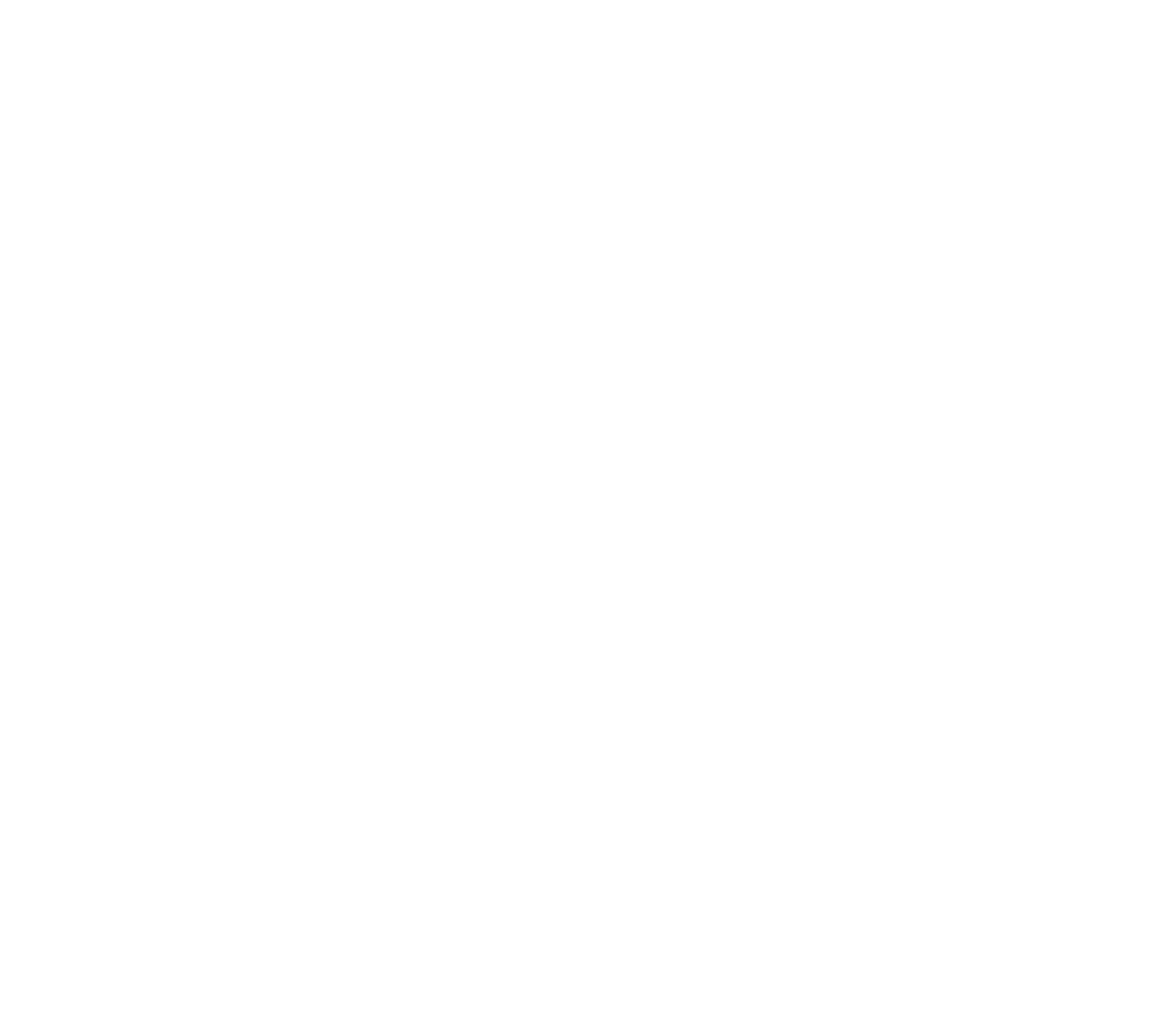
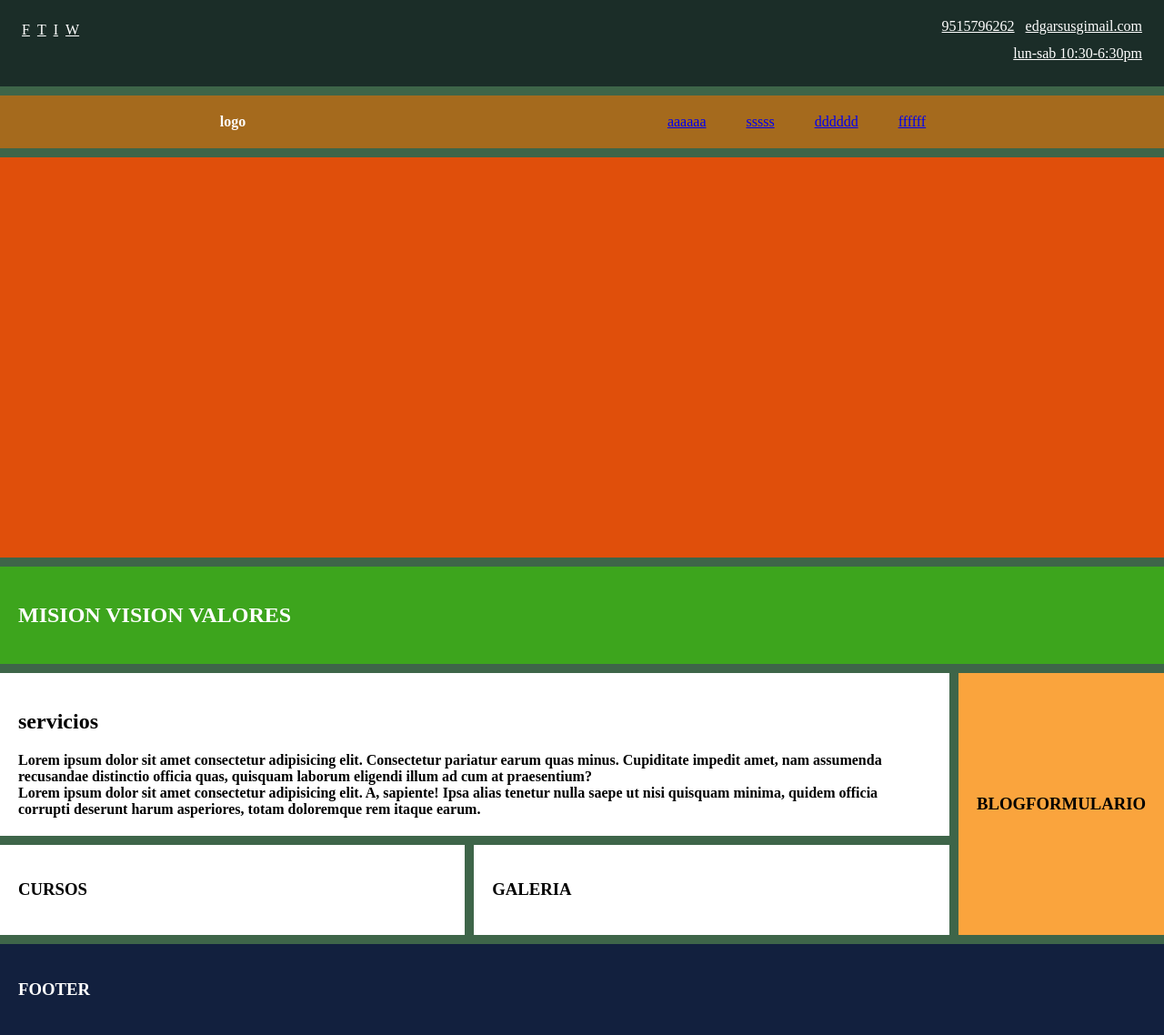
Before and after one commit to LuiSosa412/Pagina-Endemica, a plain HTML site: page endemica.html in a window 1280 px wide. Shown: the whole page at 91% size. Before the commit the page ends 800 px from the top, so only its background shows below. Drawn offline with Linux system fonts and the light colour scheme.

Commit message:
Realizo la estructura de la pagina

```diff
--- a/endemica.html
+++ b/endemica.html
@@ -4,9 +4,92 @@
     <meta charset="UTF-8">
     <meta http-equiv="X-UA-Compatible" content="IE=edge">
     <meta name="viewport" content="width=device-width, initial-scale=1.0">
+    <link rel="stylesheet" href="./styles.css">
     <title>Endemica</title>
 </head>
 <body>
 
+    <div class="contenedor">
+
+        <header class="header1">
+
+            <div class="redesycontacto">
+                <div class="redes">
+                    <a href="#"class=links1>F</a>
+                    <a href="#"class=links1>T</a>
+                    <a href="#"class=links1>I</a>
+                    <a href="#"class=links1>W</a>
+                </div>
+
+                <div class="contacto">
+                    <a href="#"class=links1>9515796262</a>
+                    <a href="#"class=links1>edgarsusgimail.com</a>
+                </div>
+
+            </div>
+
+
+                <div class="horario">
+                    <a href="#"class=links1>lun-sab 10:30-6:30pm</a>
+                </div>
+
+
+        </header>
+
+        <header class="header2">
+
+            <div class="logo">
+                <b>logo</b>
+
+            </div>
+
+            <div class="menu">
+                <a href="#"class=links2>aaaaaa</a>
+                <a href="#"class=links2>sssss</a>
+                <a href="#"class=links2>dddddd</a>
+                <a href="#"class=links2>ffffff</a>
+
+            </div>
+
+        </header>
+
+        <main class="portada">
+            <div class="img-portada">
+
+
+            </div>
+        </main>
+
+        <main class="nosotros">
+            <h2> MISION VISION VALORES</h2>
+        </main>
+
+        <main class="contenido">
+            <h2>servicios</h2>
+            <b>Lorem ipsum dolor sit amet consectetur adipisicing elit. Consectetur pariatur earum quas minus. Cupiditate impedit amet, nam assumenda recusandae distinctio officia quas, quisquam laborum eligendi illum ad cum at praesentium?</b>
+            <br>
+            <b>Lorem ipsum dolor sit amet consectetur adipisicing elit. A, sapiente! Ipsa alias tenetur nulla saepe ut nisi quisquam minima, quidem officia corrupti deserunt harum asperiores, totam doloremque rem itaque earum.
+            </b>
+        </main>
+
+        <aside class="sidebar">
+            <h3>BLOG</h3>
+        <h3>FORMULARIO</h3>
+        </aside>
+
+
+        <div class="widget-1">
+            <h3>CURSOS</h3>
+        </div>
+
+        <div class="widget-2">
+            <h3>GALERIA</h3>
+        </div>
+
+        <footer class="footer">
+            <h3>FOOTER</h3>
+        </footer>
+    </div>
+
 </body>
 </html>
--- a/styles.css
+++ b/styles.css
@@ -0,0 +1,217 @@
+  /* .contenedor{
+    width: 0;
+    height: 0;
+} */
+
+body{
+    margin: 0px;
+    padding: 0px;
+}
+
+
+body{
+    background: #3e6549;
+}
+
+
+
+.contenedor{
+    width: 100%; /*ancho de __*/
+    max-width: 1400px;  /*ancho maximo */
+    margin: 0px auto 0px auto;   /*el auto es para centar la pagina*/
+    display: grid;
+    grid-gap: 10px;  gap /*son los espaciados entre contenidos, solo aplica para partes internas*/
+    grid-template-columns: repeat(3, 1fr); /* es decir 3 de una fraccion de el espacio disponible  */
+    grid-template-rows: repeat(7, auto); /*es decir 7 filas de medida automatica*/
+
+	grid-template-areas: "header1 header1 header1"
+                         "header2 header2 header2"
+                         "portada portada portada"
+						 "nosotros nosotros nosotros"
+						 "contenido contenido sidebar"
+                         "widget-1 widget-2 sidebar"
+                         "footer footer footer";
+}
+
+.contenedor > div,
+.contenedor .header1,
+.contenedor .header2,
+.contenedor .portada,
+.contenedor .nosotros,
+.contenedor .contenido,
+.contenedor .sidebar,
+.contenedor .widget-1,
+.contenedor .widget-2,
+.contenedor .footer {
+	background: #fff;
+	padding: 20px;
+	border-radius: 0px;
+}
+/* como solo se lo aplica a los divs debemos
+especificar los demas contenedores*/
+
+.contenedor .header1 {
+	background: #1b2d28;
+	color: #fff;
+	/* grid-column-start: 1;
+    grid-column-end: 4;  */
+    /* empieza en la colunna uno y
+    yermina e la 4 o podemos pner -1 para abarcar toda la fila*/
+    height: 55px;
+    /* display: flex;
+    align-items: center;
+    justify-content: center; */
+    grid-area: header1;
+
+
+}
+
+
+.redesycontacto{
+    display: flex;
+    flex-direction: row;
+    justify-content: space-between;
+
+
+}
+
+.redes{
+    display: flex;
+    align-items: start;
+    justify-content: flex-start;
+}
+
+/* .contacto{
+    display: flex;
+    justify-content: flex-end;
+    align-items: flex-end;
+} */
+
+.horario{
+    display: flex;
+    justify-content:end ;
+}
+
+.links1{
+    color: #ffffff;
+    margin: 4px;
+}
+
+.contenedor .header2 {
+	background: #a56a1d;
+	color: #fff;
+    /* grid-column-start: 1;
+    grid-column-end: 4; */
+    grid-area: header2;
+    display: flex;
+    justify-content: space-around;
+
+}
+
+.links2{
+    margin: 10px;
+    padding: 10PX;
+}
+
+
+.contenedor .portada{
+    background: #e04f0b;
+	color: #fff;
+    grid-column-start: 1;
+    grid-column-end: 4;
+    grid-area: portada;
+
+    height: 400px;
+}
+
+
+
+
+.contenedor .nosotros{
+    background: #3da51d;
+	color: #fff;
+    grid-column-start: 1;
+    grid-column-end: 4;
+    grid-area: nosotros;
+}
+
+.contenedor .contenido{
+    /* grid-column: span 2; */
+    grid-area: contenido;
+} /*hacemos esto para que el contenodo abarque
+2 columnas*/
+
+.contenedor .sidebar{
+    /* ahora para que abarque 2 columnas hacemos
+    lo siguiente*/
+    grid-column: 3/4;
+    /* para centrar el texto de forma horizontal
+    y vertical podemos usar flexbox*/
+    background: #fAA43D;
+    text-align: center;
+    display: flex;
+    align-items: center;
+    justify-content: center;
+    /* para abrcar las 2 filas agregamos */
+    min-height: 100px;
+    /* grid-row: span 2;  */
+    /* o 2/4*/
+    grid-area: sidebar;
+}
+
+.contenedor .widget-1
+.contenedor .widget-2{
+    background: #3e6549;
+    color: #ffffff;
+    height: 100px;
+    text-align: center;
+    /* para alinear texto usamos flexbox*/
+    display: flex;
+    align-items: center;
+    justify-content: center;
+
+}
+
+.contenedor .widget-1{
+    grid-area: widget-1 ;
+}
+.contenedor .widget-2{
+    grid-area: widget-2 ;
+}
+
+
+
+.contenedor .footer{
+    background: #12203E;
+    color: #fff;
+    /* grid-column: span 3; */
+
+    grid-area: footer;
+}
+
+/* @media screen and (max-width:768px) {
+    .contenedor .contenido {
+        grid-column: span 3;
+    }
+    .contenedor .sidebar{
+        grid-column: 1 / -1;
+    }
+    .contenedor .widget-1{
+        grid-column: span 2;
+    }
+
+} */
+
+@media screen and (max-width:768px){
+    .contenedor{
+        grid-template-areas:
+         "header1 header1 header1"
+        "header2 header2 header2"
+        "portada portada portada"
+        "nosotros nosotros nosotros"
+        "contenido contenido contenido"
+        "sidebar sidebar sidebar"
+        "widget-1 widget-2 widget-2 "
+        "footer footer footer";
+    }
+}
```
Also changed, not shown: assets/MezcalPor.jpg (added).
